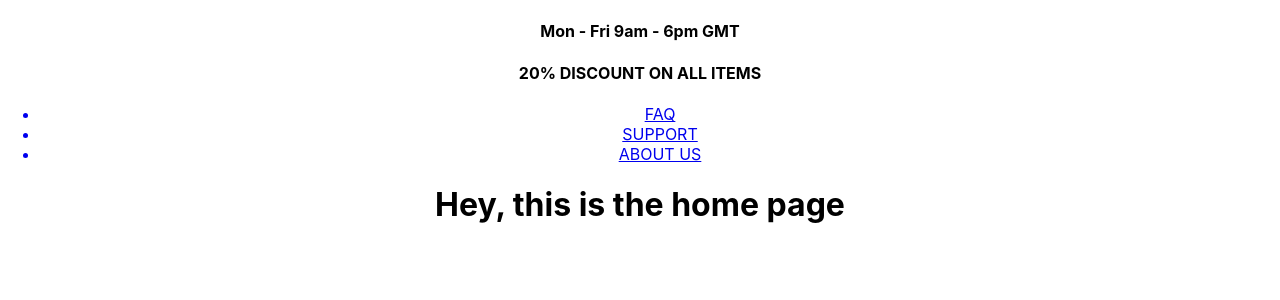
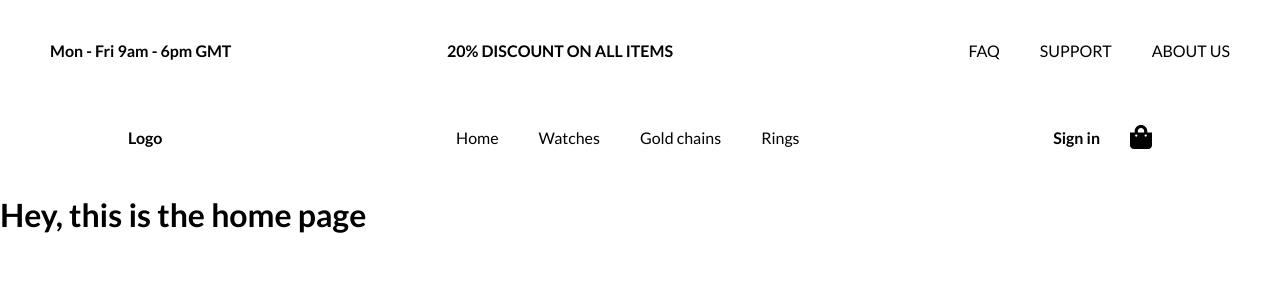
Before and after one commit to Damilarepixel/cuban-jewels, a React (Create React App) app: page / in a window 1280 px wide. Shown: the top 300 px of the page. Built offline with nearby package versions, Linux system fonts and the light colour scheme.

Commit message:
Router links

```diff
--- a/public/index.html
+++ b/public/index.html
@@ -9,6 +9,8 @@
       name="description"
       content="Web site created using create-react-app"
     />
+    <link rel="preconnect" href="https://fonts.gstatic.com">
+    <link href="https://fonts.googleapis.com/css2?family=Lato:ital,wght@0,400;0,700;0,900;1,400;1,700;1,900&display=swap" rel="stylesheet">
     <link rel="apple-touch-icon" href="%PUBLIC_URL%/logo192.png" />
 
     <link rel="manifest" href="%PUBLIC_URL%/manifest.json" />
--- a/src/App.css
+++ b/src/App.css
@@ -1,38 +1,36 @@
-.App {
-  text-align: center;
+:root {
+  --body-font: 'Lato', sans-serif;
+}
+*,
+body {
+  box-sizing: border-box;
+  font-family: var(--body-font);
 }
 
-.App-logo {
-  height: 40vmin;
-  pointer-events: none;
+
+a {
+  text-decoration: none;
+  list-style: none;
+  cursor: pointer;
 }
 
-@media (prefers-reduced-motion: no-preference) {
-  .App-logo {
-    animation: App-logo-spin infinite 20s linear;
-  }
+li {
+  padding-left: 40px;
+  color: #000;
 }
 
-.App-header {
-  background-color: #282c34;
-  min-height: 100vh;
-  display: flex;
-  flex-direction: column;
-  align-items: center;
-  justify-content: center;
-  font-size: calc(10px + 2vmin);
-  color: white;
+.categories li {
+  display: inline-block;
+  padding: 0px 20px;
+  font-size: 18px bold;
 }
 
-.App-link {
-  color: #61dafb;
+.auth {
+  display: flex;
+  align-items: center;
 }
 
-@keyframes App-logo-spin {
-  from {
-    transform: rotate(0deg);
-  }
-  to {
-    transform: rotate(360deg);
-  }
+
+.auth h4 {
+  margin-right: 30px;
 }
--- a/src/App.js
+++ b/src/App.js
@@ -1,6 +1,7 @@
 import './App.css';
 import { BrowserRouter as Router, Switch, Route } from 'react-router-dom'
 import MainNav from './components/MainNav'
+import SubNav from './components/SubNav'
 import Faq from './pages/Faq'
 import Support from './pages/Support'
 import About from './pages/About'
@@ -13,6 +14,7 @@ function App() {
     <Router>
       <div className="App">
         <MainNav />
+        <SubNav />
         <Switch>
           <Route path="/" exact component={Home} />
           <Route path="/faq" component={Faq} />
--- a/src/components/mainNav.js
+++ b/src/components/mainNav.js
@@ -2,12 +2,23 @@ import React from 'react'
 import styled from 'styled-components'
 import { Link } from 'react-router-dom'
 
+const TopNav = styled.nav`
+  display: Flex;
+  justify-content: space-between;
+  align-items: center;
+  padding: 20px 50px;
+  color: #000;
+  font-size: 18px bold;
+`
 
+const Atag = styled.ul`
+  display: flex;
+`
 
 
 function MainNav() {
     return (
-        <nav>
+        <TopNav>
             <div>
                 <h4>Mon - Fri 9am - 6pm GMT</h4>
             </div>
@@ -16,9 +27,9 @@ function MainNav() {
                 <h4>20% DISCOUNT ON ALL ITEMS</h4>
             </div>
 
-            <ul>
+            <Atag>
                 <Link to="/faq">
-                    <li>FAQ</li>
+                    <li className="list">FAQ</li>
                 </Link>
                 <Link to="/support">
                     <li>SUPPORT</li>
@@ -26,8 +37,8 @@ function MainNav() {
                 <Link to="/about">
                     <li>ABOUT US</li>
                 </Link>
-            </ul>
-        </nav>
+            </Atag>
+        </TopNav>
     )
 }
 
--- a/src/components/subNav.js
+++ b/src/components/subNav.js
@@ -0,0 +1,49 @@
+import React from 'react'
+import '../App.css'
+import styled from 'styled-components'
+import Bag from '../Images/cart.svg'
+
+const BottomNav = styled.nav`
+  display: Flex;
+  justify-content: space-between;
+  align-items: center;
+  padding: 5px 10%;
+  cursor: pointer;
+  color: #000;
+  font-size: 18px bold;
+`
+
+
+function SubNav() {
+    return (
+        <BottomNav>
+            <div>
+                <h4>Logo</h4>
+            </div>
+
+
+            <div className="categories">
+                <ul>
+                    <li className="list">Home</li>
+
+
+                    <li>Watches</li>
+
+
+                    <li>Gold chains</li>
+
+                    <li>Rings</li>
+                </ul>
+            </div>
+
+            <div className="auth">
+                <h4>Sign in</h4>
+                <img src={Bag} alt='cart'/>
+            </div>
+
+
+        </BottomNav>
+    )
+}
+
+export default SubNav
```
Also changed, not shown: src/components/HomeAlpha.js (added, +12 -0 lines), src/Images/cart.svg (added), 1 other file (tests, documents, lock files or other folders).
